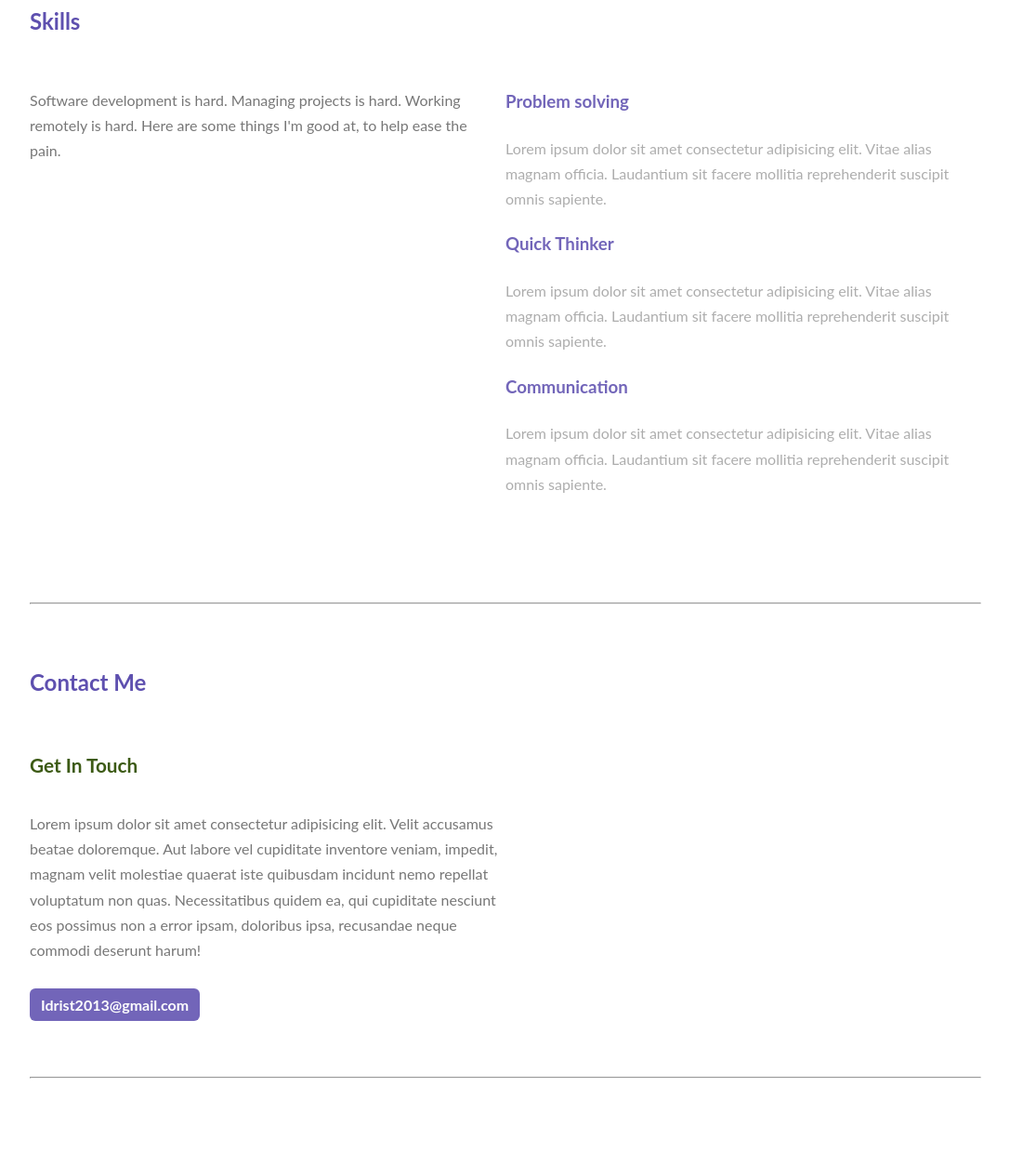
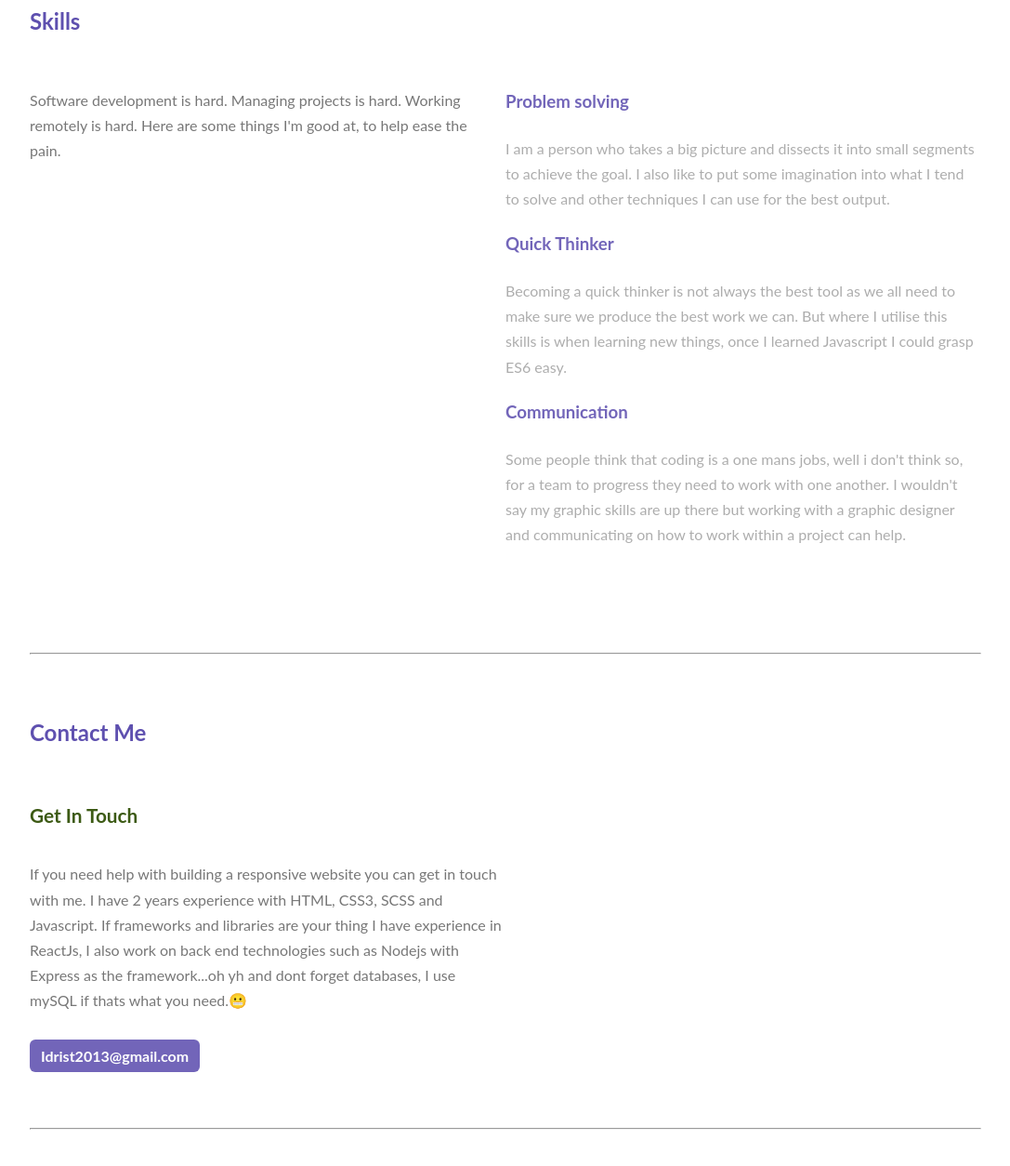
Before and after one commit to iddyboi/Website_personal, a website: page index.html in a window 1280 px wide. Shown: the part 732-1986 px from the top of the page at 93% size, without its empty margins (96-1183 px from the left). Before the commit the page ends 1956 px from the top, so only its background shows below. Drawn offline with Linux system fonts and the light colour scheme; no server answers; files whose address does not match are found by name.

Commit message:
created holiday html with grid

```diff
--- a/index.html
+++ b/index.html
@@ -49,25 +49,29 @@
             <div class="item">
               <h3>Problem solving</h3>
               <p>
-                Lorem ipsum dolor sit amet consectetur adipisicing elit. Vitae
-                alias magnam officia. Laudantium sit facere mollitia
-                reprehenderit suscipit omnis sapiente.
+                I am a person who takes a big picture and dissects it into small
+                segments to achieve the goal. I also like to put some
+                imagination into what I tend to solve and other techniques I can
+                use for the best output.
               </p>
             </div>
             <div class="item">
               <h3>Quick Thinker</h3>
               <p>
-                Lorem ipsum dolor sit amet consectetur adipisicing elit. Vitae
-                alias magnam officia. Laudantium sit facere mollitia
-                reprehenderit suscipit omnis sapiente.
+                Becoming a quick thinker is not always the best tool as we all
+                need to make sure we produce the best work we can. But where I
+                utilise this skills is when learning new things, once I learned
+                Javascript I could grasp ES6 easy.
               </p>
             </div>
             <div class="item">
               <h3>Communication</h3>
               <p>
-                Lorem ipsum dolor sit amet consectetur adipisicing elit. Vitae
-                alias magnam officia. Laudantium sit facere mollitia
-                reprehenderit suscipit omnis sapiente.
+                Some people think that coding is a one mans jobs, well i don't
+                think so, for a team to progress they need to work with one
+                another. I wouldn't say my graphic skills are up there but
+                working with a graphic designer and communicating on how to work
+                within a project can help.
               </p>
             </div>
           </div>
@@ -81,12 +85,12 @@
         <div class="contact__details">
           <h4>Get In Touch</h4>
           <div class="contact__lead">
-            Lorem ipsum dolor sit amet consectetur adipisicing elit. Velit
-            accusamus beatae doloremque. Aut labore vel cupiditate inventore
-            veniam, impedit, magnam velit molestiae quaerat iste quibusdam
-            incidunt nemo repellat voluptatum non quas. Necessitatibus quidem
-            ea, qui cupiditate nesciunt eos possimus non a error ipsam,
-            doloribus ipsa, recusandae neque commodi deserunt harum!
+            If you need help with building a responsive website you can get in
+            touch with me. I have 2 years experience with HTML, CSS3, SCSS and
+            Javascript. If frameworks and libraries are your thing I have
+            experience in ReactJs, I also work on back end technologies such as
+            Nodejs with Express as the framework...oh yh and dont forget
+            databases, I use mySQL if thats what you need.😬
           </div>
           <a href="mailto:idrist2013@gmail.com" class="email"
             >Idrist2013@gmail.com</a
--- a/package.json
+++ b/package.json
@@ -4,7 +4,8 @@
   "description": "",
   "main": "index.js",
   "scripts": {
-    "test": "echo \"Error: no test specified\" && exit 1"
+    "test": "echo \"Error: no test specified\" && exit 1",
+    "build": "webpack"
   },
   "repository": {
     "type": "git",
@@ -23,5 +24,8 @@
     "babel-preset-env": "^1.7.0",
     "webpack": "^4.41.5",
     "webpack-dev-server": "^3.10.1"
+  },
+  "devDependencies": {
+    "webpack-cli": "^3.3.10"
   }
 }
--- /dev/null
+++ b/webpack.config.js
@@ -0,0 +1,14 @@
+const path = require("path");
+
+module.exports = {
+  entry: {
+    app: "./dist/js/index.js"
+  },
+  output: {
+    path: path.resolve(__dirname, "build"),
+    filename: "app.bundle.js"
+  },
+  module: {
+    rules: [{ test: /\.txt$/, use: "raw-loader" }]
+  }
+};
```
Also changed, not shown: dist/css/scss/_grid.scss (added), dist/css/scss/_profile.scss, dist/css/style.css, dist/css/style.scss, dist/images/japan.jpg (added), dist/pages/api.html (deleted), dist/pages/holidays.html (added), 7 other files.
